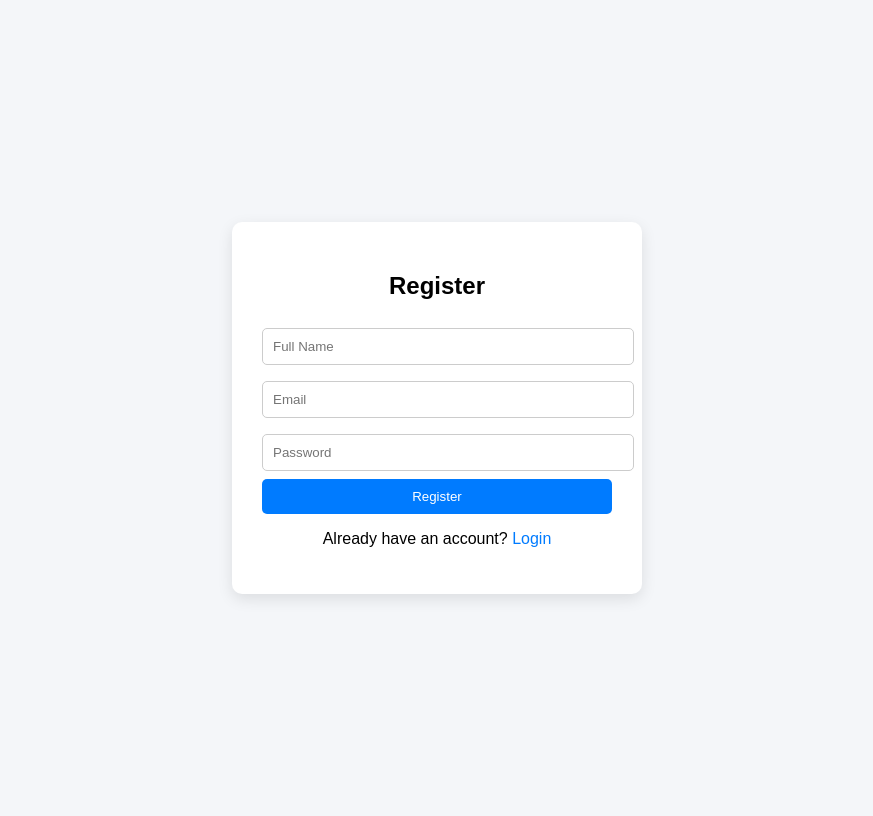
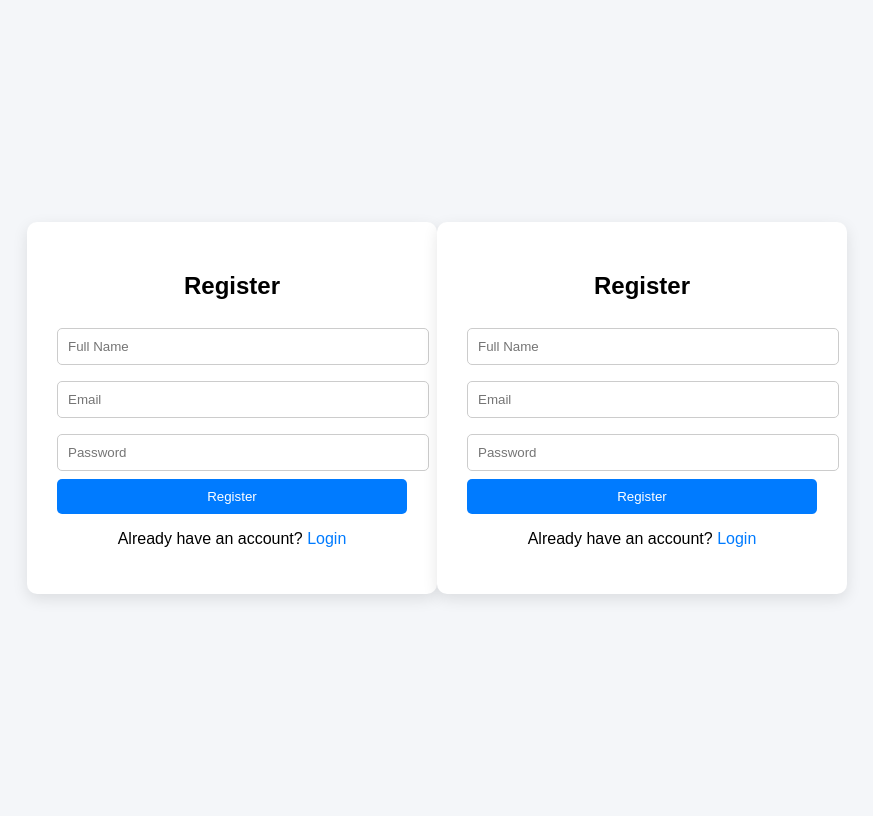
Before and after one commit to kabirajrana/expense-tracker, a Python web app: template app/templates/register.html in a window 1280 px wide. Shown: the whole page, without its empty margins (203-1076 px from the left). Run offline with Jinja, Linux system fonts and the light colour scheme; the template is opened without the code that fills it, so the values that code supplies are empty.

Commit message:
modified the register section

```diff
--- a/app/templates/register.html
+++ b/app/templates/register.html
@@ -112,3 +112,118 @@
 
 </body>
 </html>
+
+<!DOCTYPE html>
+<html lang="en">
+<head>
+    <meta charset="UTF-8">
+    <meta name="viewport" content="width=device-width, initial-scale=1.0">
+    <title>Register</title>
+
+    <style>
+        body {
+            font-family: Arial, sans-serif;
+            background: #f4f6f9;
+            display: flex;
+            justify-content: center;
+            align-items: center;
+            height: 100vh;
+        }
+
+        .container {
+            background: white;
+            padding: 30px;
+            border-radius: 10px;
+            box-shadow: 0 5px 15px rgba(0,0,0,0.1);
+            width: 350px;
+        }
+
+        h2 {
+            text-align: center;
+            margin-bottom: 20px;
+        }
+
+        input {
+            width: 100%;
+            padding: 10px;
+            margin: 8px 0;
+            border: 1px solid #ccc;
+            border-radius: 5px;
+        }
+
+        button {
+            width: 100%;
+            padding: 10px;
+            background: #007bff;
+            color: white;
+            border: none;
+            border-radius: 5px;
+            cursor: pointer;
+        }
+
+        button:hover {
+            background: #0056b3;
+        }
+
+        .login-link {
+            text-align: center;
+            margin-top: 10px;
+        }
+
+        .login-link a {
+            text-decoration: none;
+            color: #007bff;
+        }
+    </style>
+</head>
+<body>
+
+<div class="container">
+    <h2>Register</h2>
+
+    <form id="registerForm">
+        <input type="text" id="name" placeholder="Full Name" required>
+        <input type="email" id="email" placeholder="Email" required>
+        <input type="password" id="password" placeholder="Password" required>
+
+        <button type="submit">Register</button>
+    </form>
+
+    <div class="login-link">
+        <p>Already have an account? <a href="/login">Login</a></p>
+    </div>
+</div>
+
+<script>
+    const form = document.getElementById("registerForm");
+
+    form.addEventListener("submit", async (e) => {
+        e.preventDefault();
+
+        const data = {
+            name: document.getElementById("name").value,
+            email: document.getElementById("email").value,
+            password: document.getElementById("password").value
+        };
+
+        const response = await fetch("/register", {
+            method: "POST",
+            headers: {
+                "Content-Type": "application/json"
+            },
+            body: JSON.stringify(data)
+        });
+
+        const result = await response.json();
+
+        if (response.ok) {
+            alert("Registration successful!");
+            window.location.href = "/login";
+        } else {
+            alert(result.detail || "Registration failed");
+        }
+    });
+</script>
+
+</body>
+</html>
```
